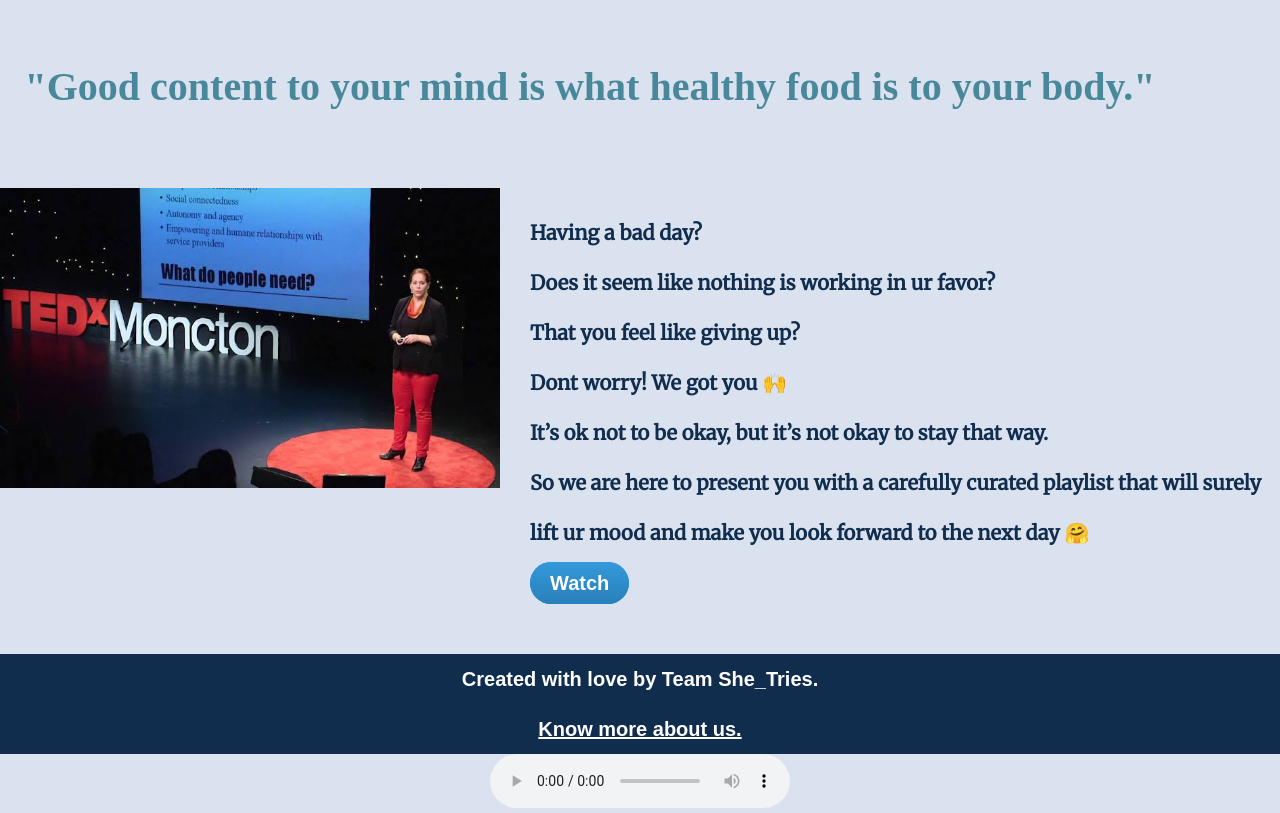
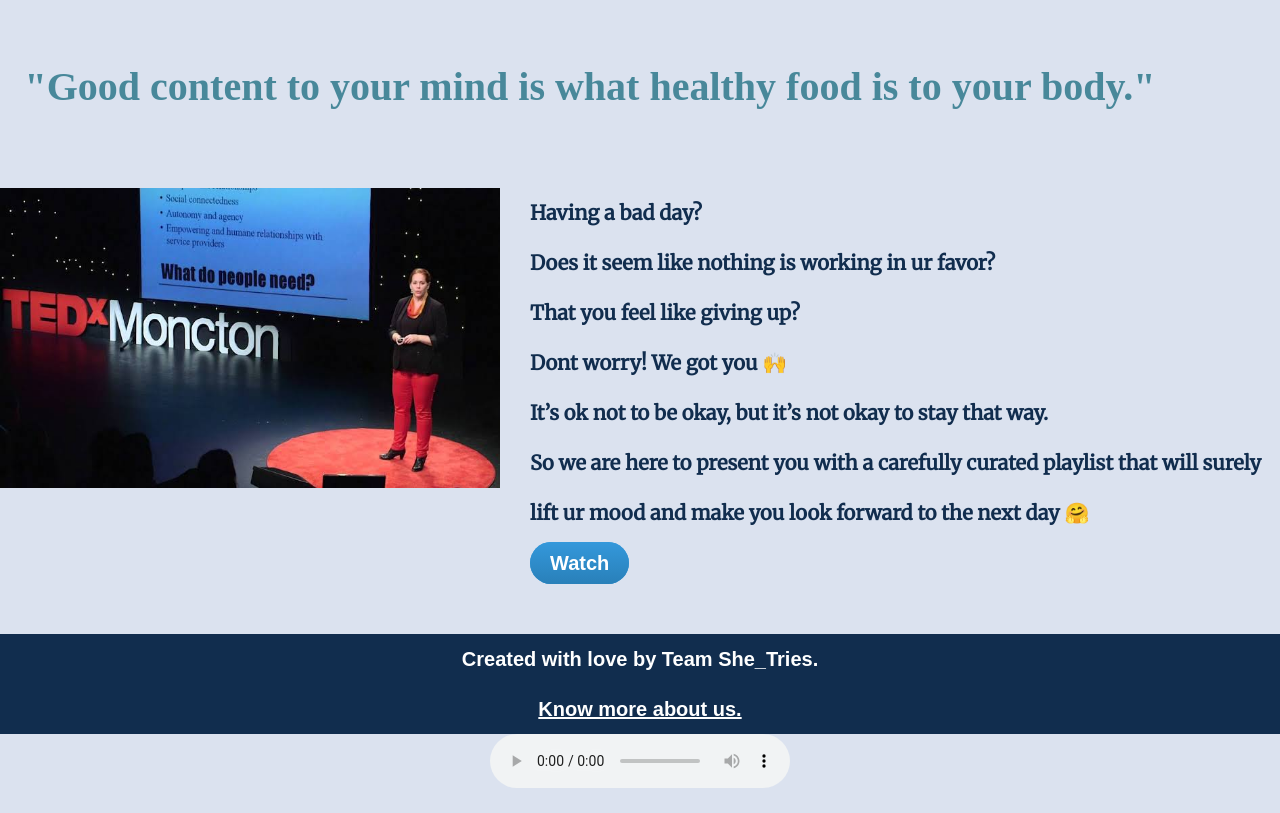
Before and after one commit to pranjaliaditi/Moodscape, a website: page motivation.html in a window 1280 px wide. Shown: the part 981-1794 px from the top of the page. Drawn offline with Linux system fonts and the light colour scheme.

Commit message:
Update motivation.html

```diff
--- a/motivation.html
+++ b/motivation.html
@@ -133,7 +133,7 @@
 
             <div class="grid-container">
                 <div class="grid-item"><img src = "tedx.jpg" style="width: 500px; height: 300px;"> </div>
-                <div class="grid-item" style = "margin-left: 30px; margin-top: 40px;"><h3>  Having a bad day? <br>
+                <div class="grid-item" style = "margin-left: 30px; margin-top: 20px;"><h3>  Having a bad day? <br>
                   Does it seem like nothing is working in ur favor? <br>
                   That you feel like giving up? <br> Dont worry! We got you 🙌 <br> It’s ok not to be okay, but it’s not okay to stay that way. <br>
                   So we are here to present you with a carefully curated playlist that will surely lift ur mood and make you look forward to the next day 🤗 <br>
```
